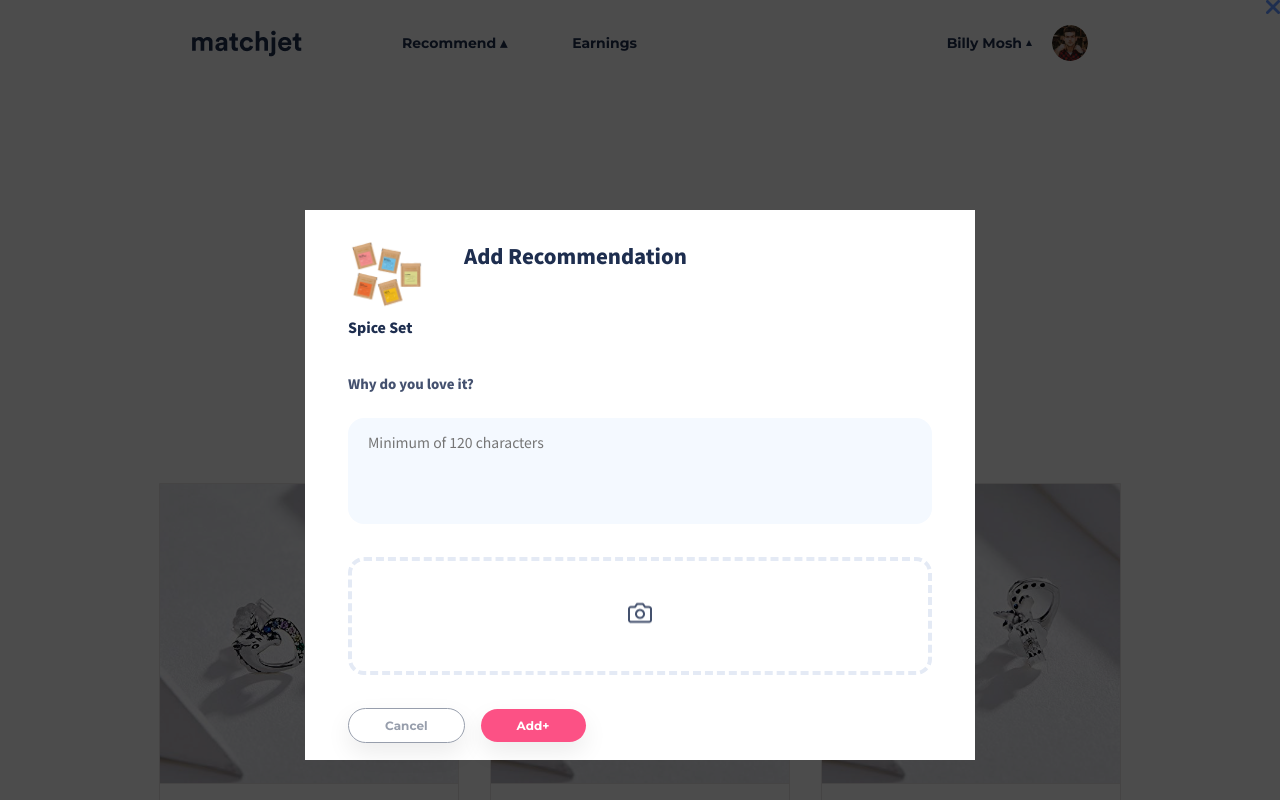
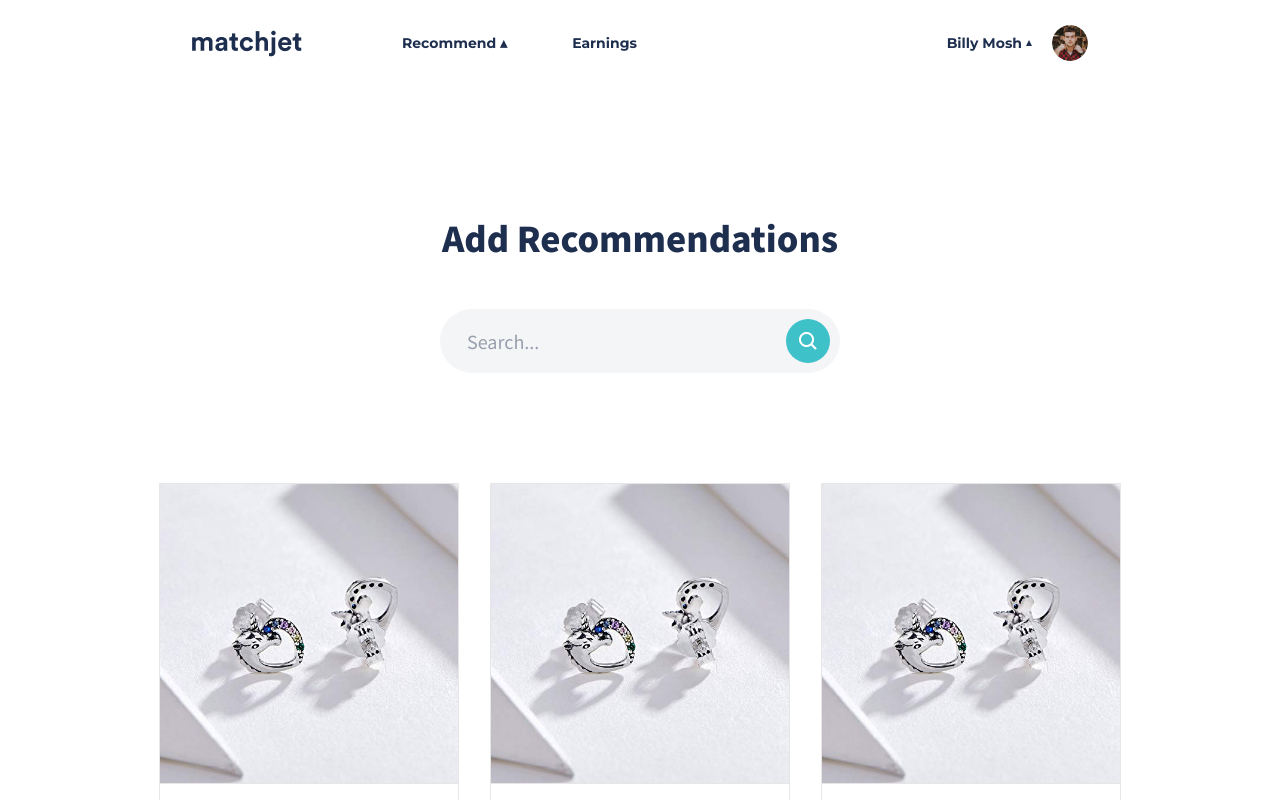
Before and after one commit to mocchi-app/affiliate-fe, a Next.js app: page /affiliate/dashboard in a window 1280 px wide. Shown: the top 800 px of the page. Built offline with nearby package versions, Linux system fonts and the light colour scheme.

Commit message:
fix modal appearence

```diff
--- a/components/AddProductModal.js
+++ b/components/AddProductModal.js
@@ -11,7 +11,7 @@ export default function AddProductModal() {
   return (
     <BgModal
       isOpen={addProductModalIsOpen}
-      onClick={() => setAddProductModal(false)}
+      // onClick={() => setAddProductModal(false)}
     >
       <ModalContent>
         <Header>
@@ -31,6 +31,15 @@ export default function AddProductModal() {
           <Label htmlFor='video' />
           <InputFile type='file' id='video' accept='video/*' className='file' />
         </div>
+        <div>
+          <Select>
+            <option disabled>+ Add Contacts</option>
+            <option value=''>Name 1</option>
+            <option value=''>Name 2</option>
+            <option value=''>Name 3</option>
+            <option value=''>Name 4</option>
+          </Select>
+        </div>
         <Buttons>
           <Button className='cancel' onClick={() => setAddProductModal(false)}>
             Cancel
@@ -42,6 +51,24 @@ export default function AddProductModal() {
     </BgModal>
   );
 }
+
+const Select = styled.select`
+  width: 100%;
+  margin-top: 14px;
+  border: none;
+  outline: none;
+  border-radius: 60px;
+  padding: 15px 24px;
+  font-family: 'Noto Sans TC', sans-serif;
+  font-weight: 500;
+  font-size: 14px;
+  appearance: none;
+  -webkit-appearance: none;
+  -moz-appearance: none;
+  cursor: pointer;
+  color: #44516f;
+  background: url('/images/polygon.png') center right no-repeat #f4f9ff;
+`;
 
 const Label = styled.label`
   display: block;
@@ -71,7 +98,7 @@ const Label = styled.label`
 `;
 
 const InputFile = styled.input`
-  visibility: hidden;
+  display: none;
 `;
 
 const Question = styled.h4`
@@ -93,8 +120,7 @@ const TextArea = styled.textarea`
   font-weight: 500;
   font-size: 14px;
   line-height: 19px;
-  margin-bottom: 24px;
-  margin-top: 15px;
+  margin-bottom: 15px;
   width: 100%;
   resize: none;
   border-radius: 16px;
@@ -132,8 +158,8 @@ const SubTitle = styled.h3`
 
 const Close = styled.div`
   position: absolute;
-  right: 0;
-  top: 0;
+  right: 34px;
+  top: 40px;
   width: 14px;
   height: 14px;
   cursor: pointer;
@@ -186,17 +212,22 @@ const Title = styled.h1`
   margin: 0 0 8px 40px;
 `;
 
-const Buttons = styled.div``;
+const Buttons = styled.div`
+  display: flex;
+  justify-content: flex-end;
+  align-items: center;
+  margin-top: 20px;
+`;
 
 const ModalContent = styled.div`
   width: 670px;
-  height: 550px;
+  height: 600px;
   background: #fff;
   padding: 30px 43px;
-  display: flex;
-  flex-direction: column;
-  margin-top: 210px;
-  /* margin-top: calc(100vh - 210px); */
+  position: fixed;
+  top: 50%;
+  left: 50%;
+  transform: translate(-50%, -50%);
 `;
 
 const BgModal = styled.div`
@@ -207,5 +238,4 @@ const BgModal = styled.div`
   top: 0;
   left: 0;
   display: ${(props) => (props.isOpen ? 'flex' : 'none')};
-  justify-content: center;
 `;
--- a/components/DetailsModal.js
+++ b/components/DetailsModal.js
@@ -7,7 +7,10 @@ export default function DetailsModal() {
   const { detailsModalIsOpen, setDetailsModal } = useContext(ModalsContext);
 
   return (
-    <BgModal isOpen={detailsModalIsOpen} onClick={() => setDetailsModal(false)}>
+    <BgModal
+      isOpen={detailsModalIsOpen}
+      // onClick={() => setDetailsModal(false)}
+    >
       <ModalContent>
         <ImgContainer>
           <img src='/images/product-img.png' alt='' />
@@ -135,9 +138,11 @@ const ModalContent = styled.div`
   height: 350px;
   background: #fff;
   padding: 32px;
+  position: fixed;
   display: flex;
-  margin-top: 210px;
-  /* margin-top: calc(100vh - 210px); */
+  top: 50%;
+  left: 50%;
+  transform: translate(-50%, -50%);
 `;
 
 const BgModal = styled.div`
--- a/pages/affiliate/onboarding/index.js
+++ b/pages/affiliate/onboarding/index.js
@@ -50,7 +50,7 @@ export default function Onboarding() {
         </PaymentSection>
 
         <BtnContainer>
-          <Link href='/affiliate'>
+          <Link href='/'>
             <Button className='cancel'>Cancel</Button>
           </Link>
           {/* TODO: add handleSave and redirect */}
--- a/providers/ModalsProvider.js
+++ b/providers/ModalsProvider.js
@@ -7,7 +7,7 @@ export const ModalsContext = React.createContext({
 
 export default function ModalsProvider({ children }) {
   const [detailsModalIsOpen, setDetailsModal] = useState(false);
-  const [addProductModalIsOpen, setAddProductModal] = useState(true);
+  const [addProductModalIsOpen, setAddProductModal] = useState(false);
 
   return (
     <ModalsContext.Provider
```
Also changed, not shown: public/images/polygon.png (added).
